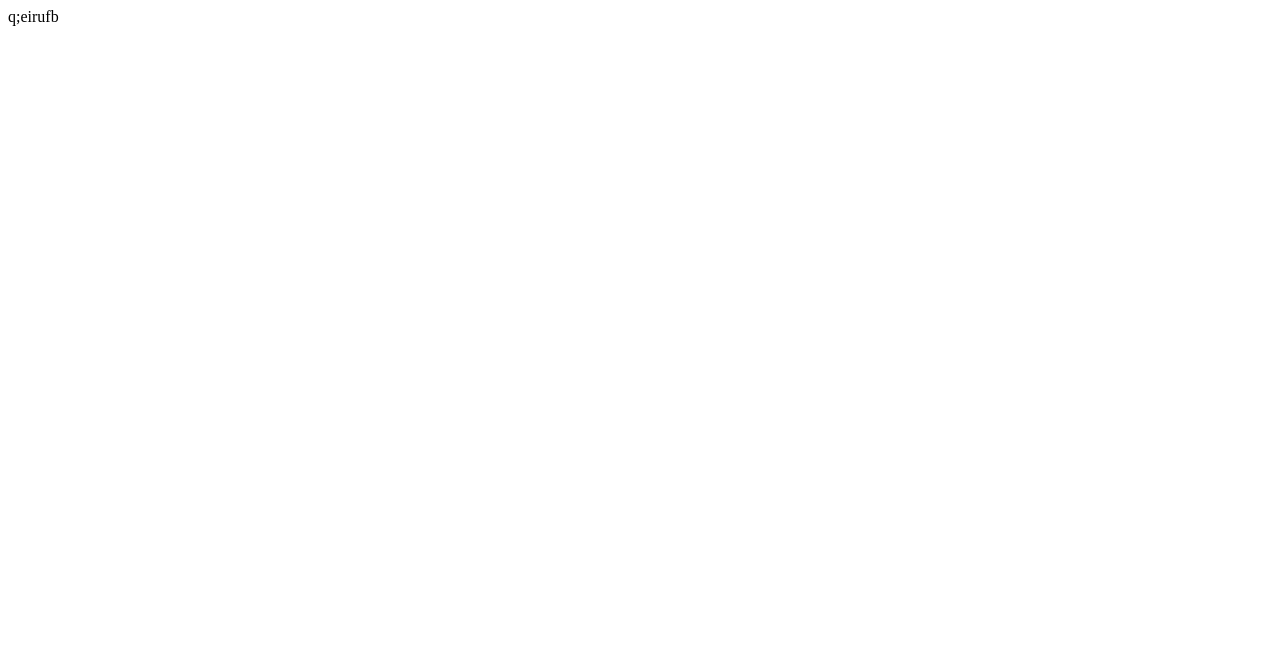
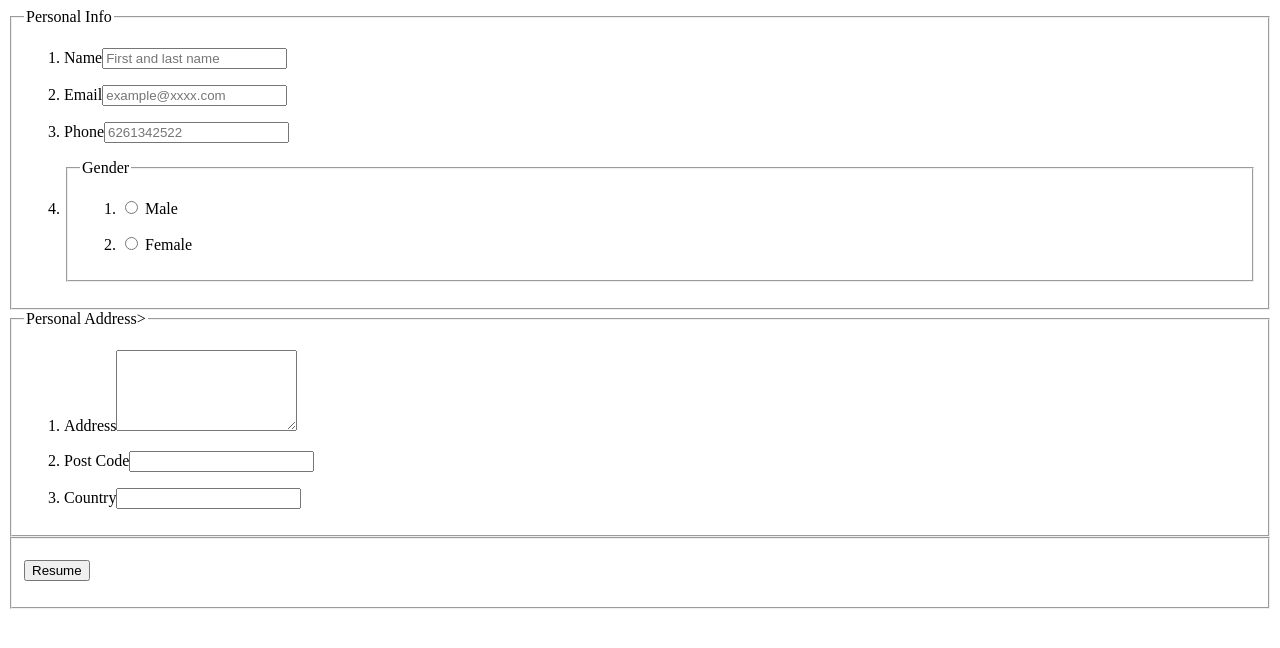
Before and after one commit to AdalValles/AdalValles.github.io, a plain HTML site: page index.html in a window 1280 px wide. Drawn offline with Linux system fonts and the light colour scheme.

Commit message:
primario

```diff
--- a/index.html
+++ b/index.html
@@ -1 +1,41 @@
-q;eirufb
+<html>
+<body>
+<link rel="stylesheet" type="text/css" href="demo.css">
+
+<form>
+  <fieldset>
+    <legend>Personal Info</legend>
+    <ol>
+    <li><p><label>Name<input type="text" name="text" id=name name=name type=text placeholder="First and last name"></label></p></li>
+    <li><p><label>Email<input type="email" name="email" id=name2 name=name2 type=text placeholder="example@xxxx.com"></label></p></li>
+    <li><p><label>Phone<input type="tel" name="phone" id=name3 name=name3 type=text placeholder="6261342522"></label></p></li>
+    <li><fieldset>
+      <legend>Gender</legend>
+      <ol>
+        <li><p><input id=male type=radio name="Gender">
+          <label for=male>Male</label></p></li>
+        <li><p><input id=female type=radio name=Gender>
+          <label for=female>Female</label></p></li>
+     </ol>
+   </fieldset></li>
+ </ol>
+ </fieldset>
+
+ <fieldset>
+   <legend>Personal Address></legend>
+   <ol>
+     <li><label for=address>Address</label><textarea id=address name=address rows=5 required></textarea>
+     <li><p><label>Post Code<input type="text" name="post"></label></p>
+     <li><p><label>Country<input type="text" name="country"></label></p>
+     </ol>
+   </fieldset>
+   <fieldset>
+     <p><button type="submit">
+       Resume
+     </button>
+   </p>
+   </fieldset>
+
+
+</body>
+</html>
```
Also changed, not shown: Info.txt (added), index.txt (deleted).
